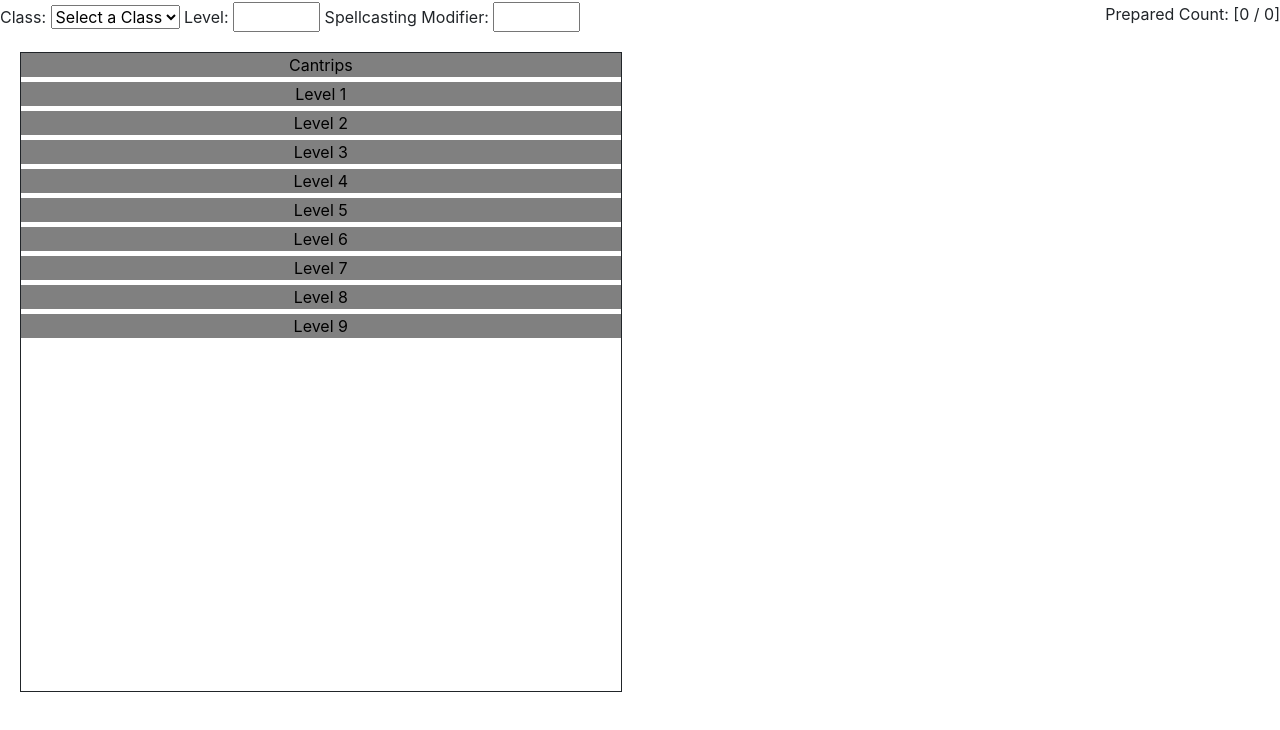
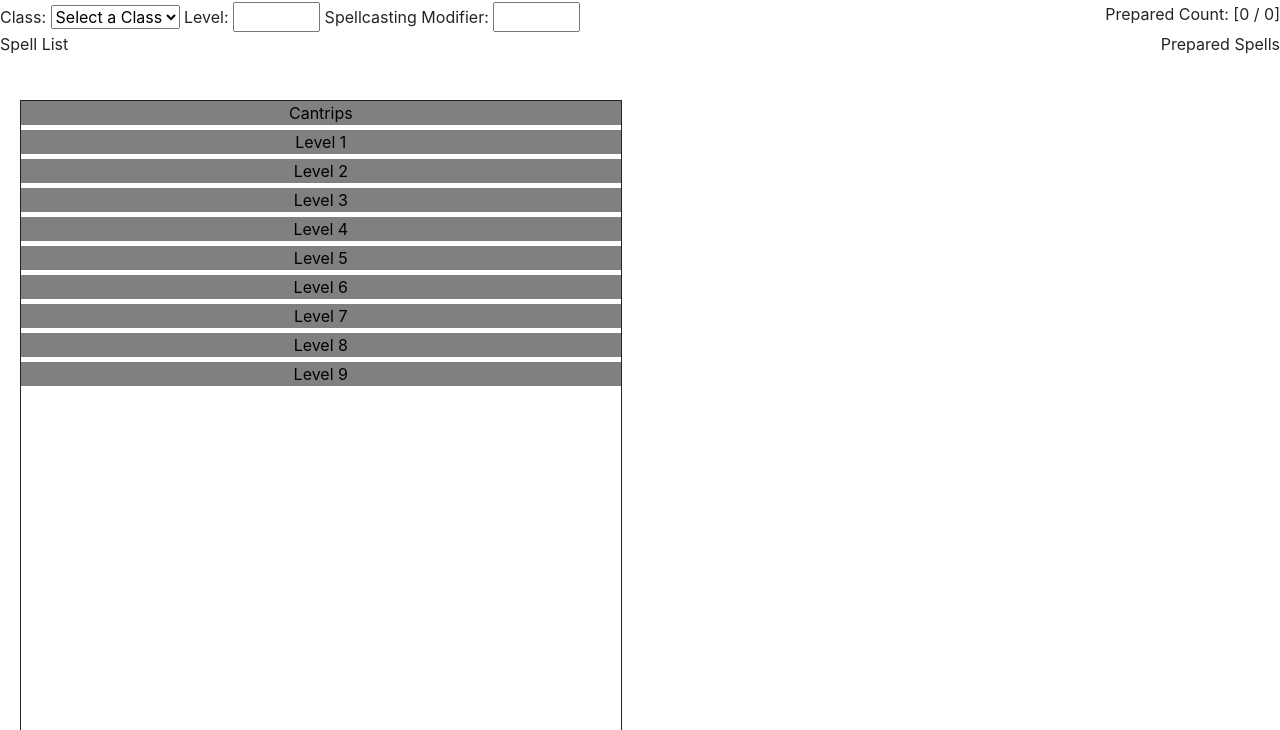
Before and after one commit to brendansileo/SpellManager, a plain HTML site: page index.html in a window 1280 px wide. Shown: the part 54-784 px from the top of the page. Drawn offline with nearby package versions, Linux system fonts and the light colour scheme; no server answers.

Commit message:
fixed druid not working for prepared spells + added list labels

```diff
--- a/index.html
+++ b/index.html
@@ -16,7 +16,7 @@
                                 <option value="" selected disabled>Select a Class</option>
                                 <option value="bard">Bard</option>
                                 <option value="cleric">Cleric</option>
-                                <option value="druid ">Druid</option>
+                                <option value="druid">Druid</option>
                                 <option value="paladin">Paladin</option>
                                 <option value="ranger">Ranger</option>
                                 <option value="sorcerer">Sorcerer</option>
@@ -28,6 +28,7 @@
                         <div class="float-right"><span id="preparedCount">Prepared Count: [0 / 0]</span></div>
 
         </div>
+        <span class="float-left">Spell List</span><span class="float-right">Prepared Spells</span><br><br>
         <div id="spellList" class="panel float-left">
             <div id="spells">
                 <div><a class="levelFolder" data-toggle="collapse" href="#level0">Cantrips</a></div>
```
